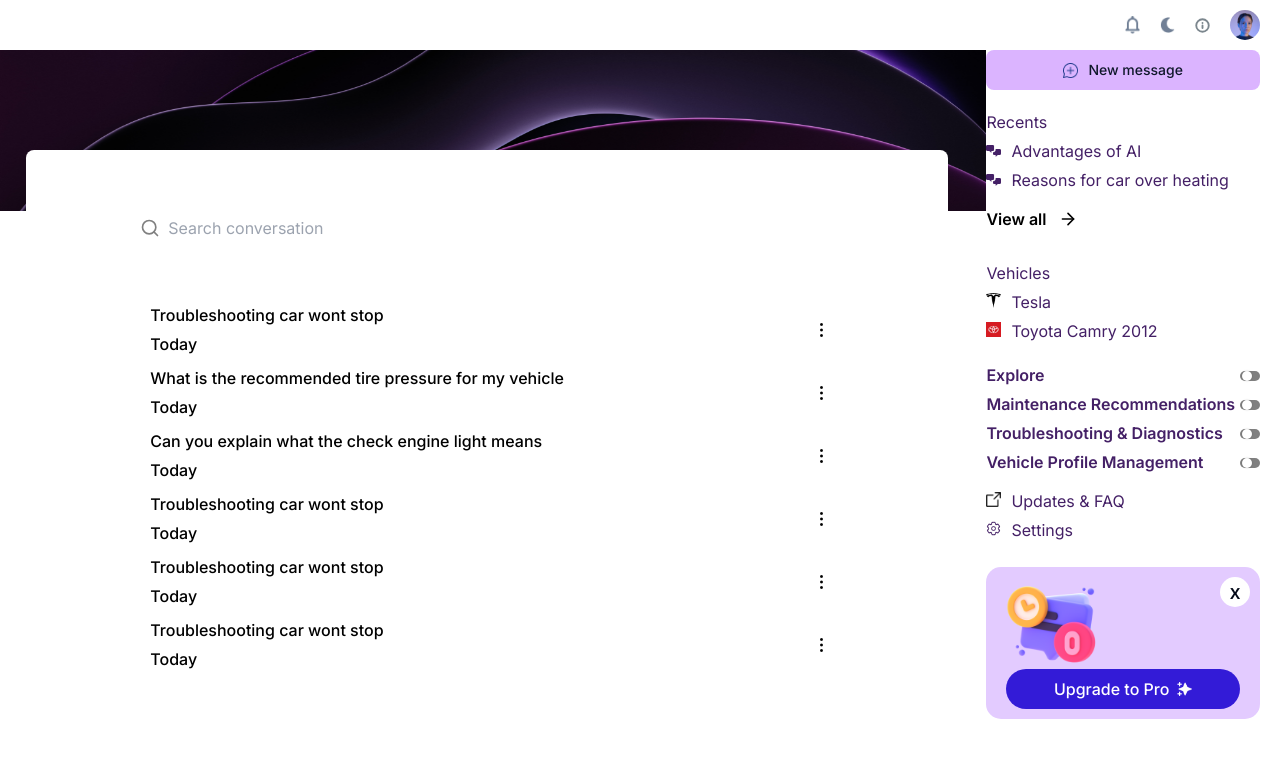
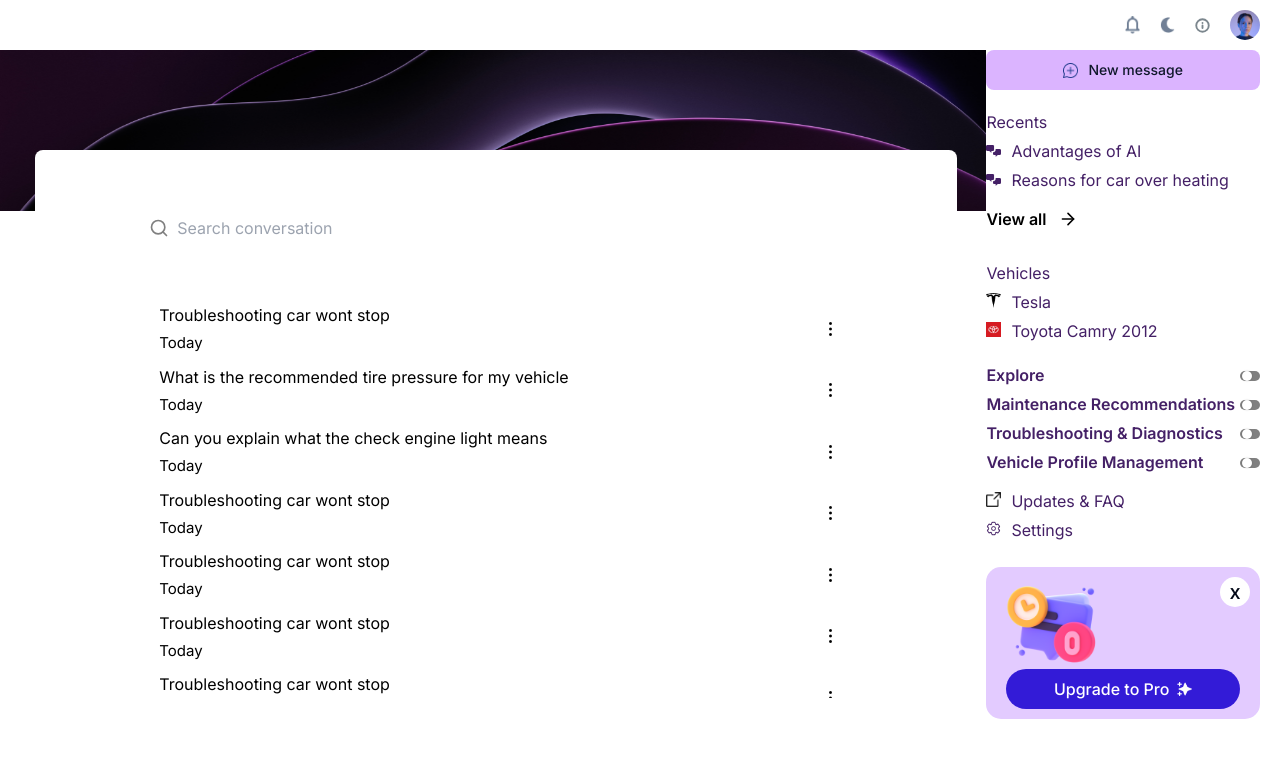
Before and after one commit to AdedayoDev/vectronWebApp, a Next.js app: page /chathistory in a window 1280 px wide. Shown: the top 758 px of the page. Built offline with nearby package versions, Linux system fonts and the light colour scheme.

Commit message:
updated chat result page

```diff
--- a/src/app/chathistory/chathistory.css
+++ b/src/app/chathistory/chathistory.css
@@ -16,7 +16,7 @@ body {
   position: absolute;
   top: 150px;
   width: 85%;
-  left: 26px;
+  left: 35px;
   padding: 8px;
   /* height: 823px; */
   border-radius: 8px 8px 0 0;
@@ -65,9 +65,12 @@ body {
   }
 .conversation-text p, h3{
     color: black !important;
-    font-weight: 500;
+    /* font-weight: 500 !important; */
 }
-
+.conversation-text p{
+  font-weight: 400;
+  font-size: 15px;
+}
 @media screen and (min-width: 786px) {
   .chat-history-container {
     display: flex;
--- a/src/components/chathistoryComp/chatData.jsx
+++ b/src/components/chathistoryComp/chatData.jsx
@@ -13,6 +13,7 @@ const chatData = [
     { id: 4, title: "Troubleshooting car wont stop", date: "Today" },
     { id: 5, title: "Troubleshooting car wont stop", date: "Today" },
     { id: 6, title: "Troubleshooting car wont stop", date: "Today" },
+    { id: 6, title: "Troubleshooting car wont stop", date: "Today" },
   ];
 
   export default chatData;
```
